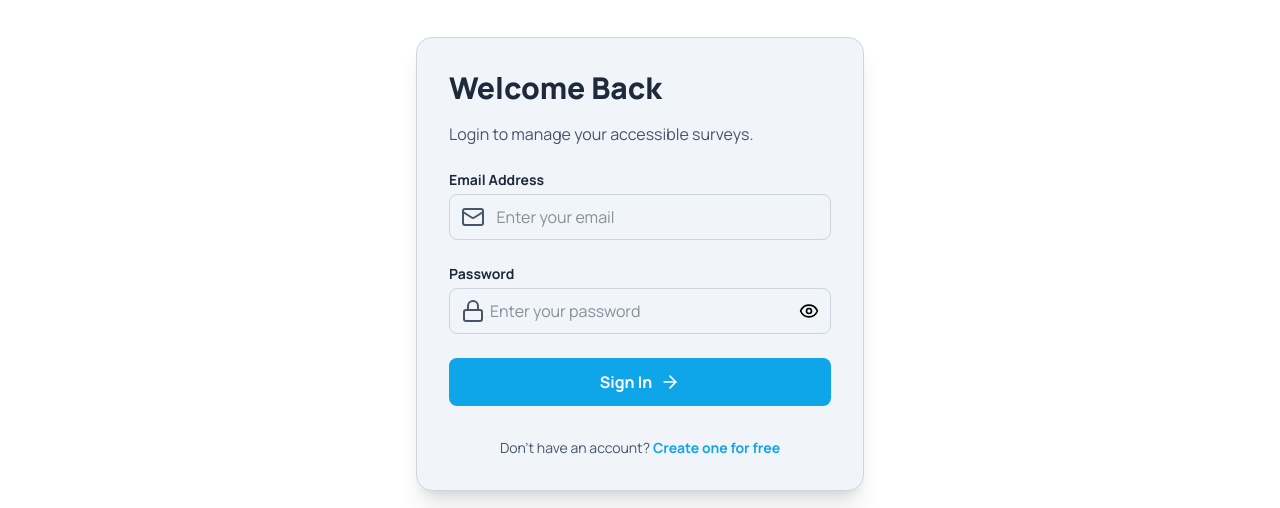
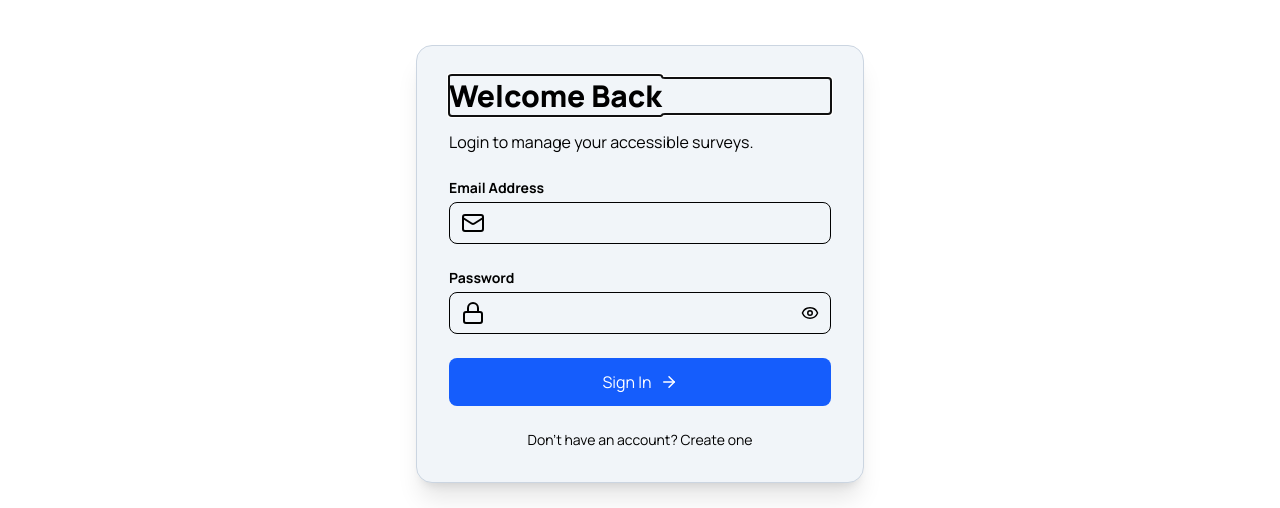
Before and after one commit to Sarmad-jsdev/Access-Form-Project, a React (Vite) app in the folder frontEnd/: page /Login in a window 1280 px wide. Shown: the part 201-709 px from the top of the page. Built offline with nearby package versions, Linux system fonts and the light colour scheme; no server answers.

Commit message:
Enhance login form with validation and error handling
Added validation for email and password fields, improved error handling, and updated UI elements.

```diff
--- a/frontEnd/src/pages/Login.jsx
+++ b/frontEnd/src/pages/Login.jsx
@@ -11,37 +11,74 @@ const Login = () => {
   const redirectPath = searchParams.get("redirect") || "/dashboard";
   const shouldShowSurveyLoginMessage = redirectPath.startsWith("/survey/");
 
+  // Form state
   const [email, setEmail] = useState("");
   const [password, setPassword] = useState("");
+
+  // UI state
   const [showPassword, setShowPassword] = useState(false);
-  const [errorMessage, setErrorMessage] = useState("");
+  const [errorMessage, setErrorMessage] = useState(""); // API error
+  const [errors, setErrors] = useState({}); // field errors
   const [infoMessage, setInfoMessage] = useState("");
-  const [loading, setLoading] = useState(false); // ✅ ADDED
+  const [loading, setLoading] = useState(false);
 
   const headingRef = useRef(null);
   const errorRef = useRef(null);
 
+  // Show survey login message
   useEffect(() => {
     if (shouldShowSurveyLoginMessage) {
       setInfoMessage("Please login to fill and submit this form.");
     }
   }, [shouldShowSurveyLoginMessage]);
 
+  // Focus heading on load
   useEffect(() => {
     if (headingRef.current) {
       headingRef.current.focus();
     }
   }, []);
 
+  // ---------------- VALIDATION ----------------
+  const validate = () => {
+    const newErrors = {};
+
+    // Email validation
+    if (!email) {
+      newErrors.email = "Email is required";
+    } else if (!/\S+@\S+\.\S+/.test(email)) {
+      newErrors.email = "Invalid email format";
+    }
+
+    // Password validation
+    if (!password) {
+      newErrors.password = "Password is required";
+    } else if (password.length < 6) {
+      newErrors.password = "Minimum 6 characters required";
+    }
+
+    return newErrors;
+  };
+
+  // ---------------- HANDLE LOGIN ----------------
   const handleLogin = async (e) => {
     e.preventDefault();
     setErrorMessage("");
 
+    const validationErrors = validate();
+
+    // Stop if validation fails
+    if (Object.keys(validationErrors).length > 0) {
+      setErrors(validationErrors);
+      return;
+    }
+
     try {
-      setLoading(true); // ✅ START LOADING
+      setLoading(true);
 
       const loggedInUser = await login(email, password);
 
+      // Redirect logic
       if (redirectPath && redirectPath !== "/dashboard") {
         navigate(redirectPath, { replace: true });
         return;
@@ -65,50 +102,51 @@ const Login = () => {
         errorRef.current.focus();
       }
     } finally {
-      setLoading(false); // ✅ STOP LOADING
+      setLoading(false);
     }
+  };
+
+  // Handle input change + clear field error
+  const handleChange = (field, value) => {
+    if (field === "email") setEmail(value);
+    if (field === "password") setPassword(value);
+
+    setErrors({ ...errors, [field]: "" });
   };
 
   return (
     <main className="min-h-screen bg-[var(--bg-secondary)] flex items-center justify-center px-4 py-8">
-      <section
-        className="max-w-md w-full bg-[var(--bg-primary)] rounded-2xl shadow-xl border border-[var(--border)]"
-        aria-labelledby="login-heading"
-      >
+      <section className="max-w-md w-full bg-[var(--bg-primary)] rounded-2xl shadow-xl border border-[var(--border)]">
         <div className="p-8">
 
+          {/* HEADING */}
           <h1
-            id="login-heading"
             ref={headingRef}
             tabIndex="-1"
-            className="text-3xl font-extrabold text-[var(--text-primary)] mb-4 focus:outline-none"
+            className="text-3xl font-extrabold mb-4"
           >
             Welcome Back
           </h1>
 
-          <p className="text-[var(--text-secondary)] mb-6">
+          <p className="mb-6">
             {shouldShowSurveyLoginMessage
               ? "Login to fill and submit this form."
               : "Login to manage your accessible surveys."}
           </p>
 
+          {/* INFO MESSAGE */}
           {infoMessage && (
-            <div
-              className="mb-4 p-3 rounded bg-[var(--bg-secondary)] text-[var(--text-primary)]"
-              role="status"
-              aria-live="polite"
-            >
+            <div className="mb-4 p-3 rounded bg-gray-100">
               {infoMessage}
             </div>
           )}
 
+          {/* API ERROR */}
           {errorMessage && (
             <div
               ref={errorRef}
               tabIndex="-1"
-              className="mb-4 p-3 rounded border border-red-500 text-red-600"
-              role="alert"
-              aria-live="assertive"
+              className="mb-4 p-3 border border-red-500 text-red-600 rounded"
             >
               {errorMessage}
             </div>
@@ -116,48 +154,47 @@ const Login = () => {
 
           <form onSubmit={handleLogin} className="space-y-6" noValidate>
 
+            {/* EMAIL */}
             <div>
-              <label
-                htmlFor="email"
-                className="block text-sm font-bold text-[var(--text-primary)] mb-1"
-              >
+              <label className="text-sm font-bold mb-1 block">
                 Email Address
               </label>
 
               <div className="relative">
-                <Mail className="absolute left-3 top-1/2 -translate-y-1/2 w-6 h-6 text-[var(--text-secondary)]" />
-
+                <Mail className="absolute left-3 top-1/2 -translate-y-1/2" />
                 <input
-                  id="email"
                   type="email"
                   value={email}
-                  onChange={(e) => setEmail(e.target.value)}
-                  placeholder="  Enter your email"
-                  required
-                  className="w-full pl-10 pr-4 py-2.5 rounded-lg border border-[var(--border)] bg-[var(--bg-primary)] text-[var(--text-primary)] focus:ring-2 focus:ring-[var(--focus-ring)] outline-none"
+                  onChange={(e) =>
+                    handleChange("email", e.target.value)
+                  }
+                  className="w-full pl-10 pr-4 py-2 border rounded-lg"
                 />
               </div>
+
+              {errors.email && (
+                <p className="text-red-500 text-xs mt-1">
+                  {errors.email}
+                </p>
+              )}
             </div>
 
+            {/* PASSWORD */}
             <div>
-              <label
-                htmlFor="password"
-                className="block text-sm font-bold text-[var(--text-primary)] mb-1"
-              >
+              <label className="text-sm font-bold mb-1 block">
                 Password
               </label>
 
               <div className="relative">
-                <Lock className="absolute left-3 top-1/2 -translate-y-1/2 w-6 h-6 text-[var(--text-secondary)]" />
+                <Lock className="absolute left-3 top-1/2 -translate-y-1/2" />
 
                 <input
-                  id="password"
                   type={showPassword ? "text" : "password"}
                   value={password}
-                  onChange={(e) => setPassword(e.target.value)}
-                  placeholder="Enter your password"
-                  required
-                  className="w-full pl-10 pr-4 py-2.5 rounded-lg border border-[var(--border)] bg-[var(--bg-primary)] text-[var(--text-primary)] focus:ring-2 focus:ring-[var(--focus-ring)] outline-none"
+                  onChange={(e) =>
+                    handleChange("password", e.target.value)
+                  }
+                  className="w-full pl-10 pr-10 py-2 border rounded-lg"
                 />
 
                 <button
@@ -165,32 +202,33 @@ const Login = () => {
                   onClick={() => setShowPassword(!showPassword)}
                   className="absolute right-3 top-1/2 -translate-y-1/2"
                 >
-                  {showPassword ? <EyeOff size={20} /> : <Eye size={20} />}
+                  {showPassword ? <EyeOff size={18} /> : <Eye size={18} />}
                 </button>
               </div>
+
+              {errors.password && (
+                <p className="text-red-500 text-xs mt-1">
+                  {errors.password}
+                </p>
+              )}
             </div>
 
-            {/* ✅ UPDATED BUTTON */}
+            {/* SUBMIT */}
             <button
               type="submit"
               disabled={loading}
-              className="w-full bg-[var(--primary)] text-[var(--text-on-primary)]
-              py-3 rounded-lg font-bold flex items-center justify-center gap-2
-              focus:outline-none focus:ring-4 focus:ring-[var(--focus-ring)]
-              active:scale-95 transition disabled:opacity-60"
+              className="w-full bg-blue-600 text-white py-3 rounded-lg flex items-center justify-center gap-2 disabled:opacity-60"
             >
               {loading ? "Signing In..." : "Sign In"}
-              <ArrowRight size={20} />
+              <ArrowRight size={18} />
             </button>
           </form>
 
-          <p className="mt-8 text-center text-[var(--text-secondary)] text-sm">
+          {/* REGISTER LINK */}
+          <p className="mt-6 text-center text-sm">
             Don't have an account?{" "}
-            <Link
-              to={`/register?redirect=${encodeURIComponent(redirectPath)}`}
-              className="text-[var(--primary)] font-bold hover:underline"
-            >
-              Create one for free
+            <Link to={`/register?redirect=${redirectPath}`}>
+              Create one
             </Link>
           </p>
         </div>
```
